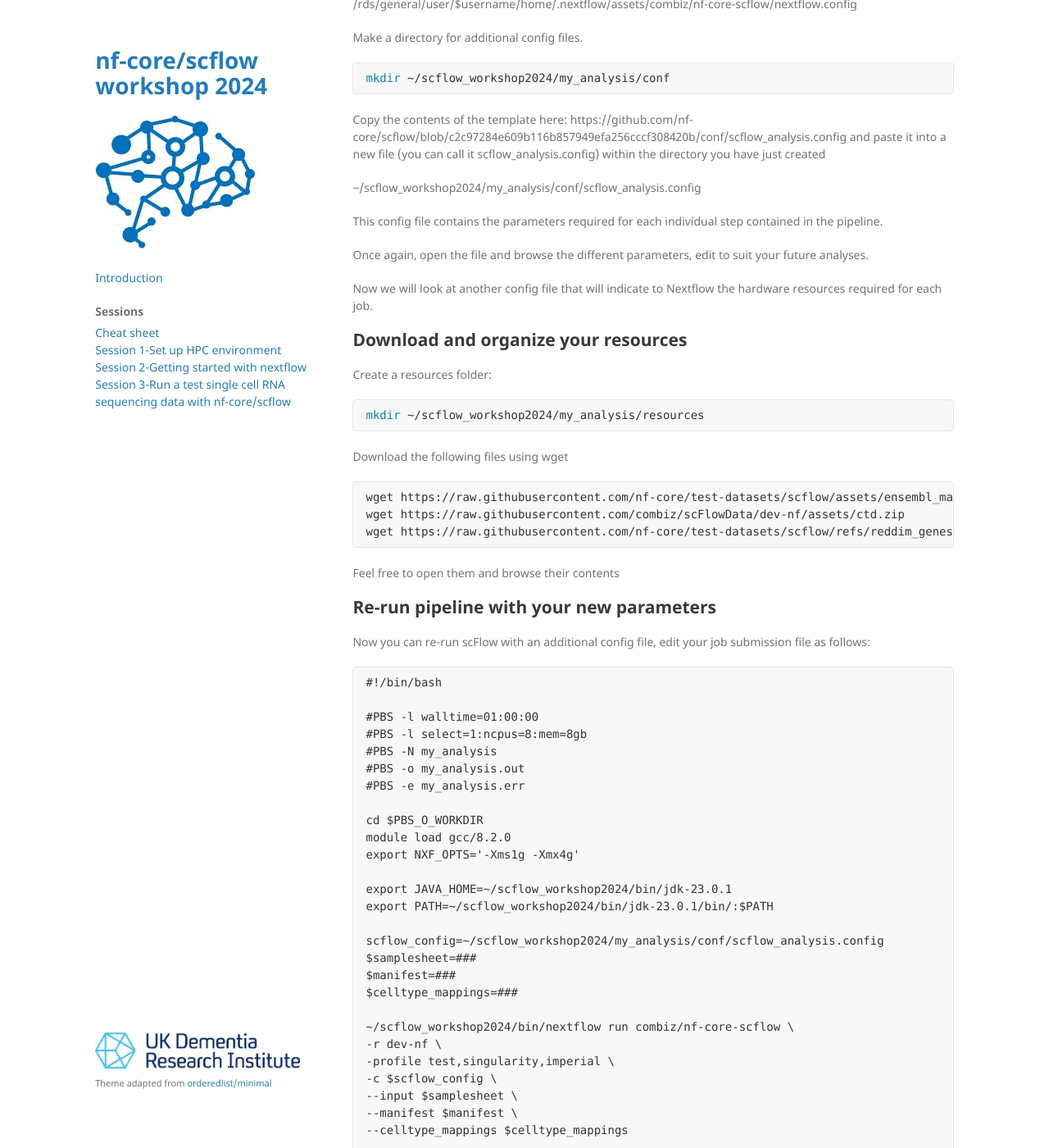
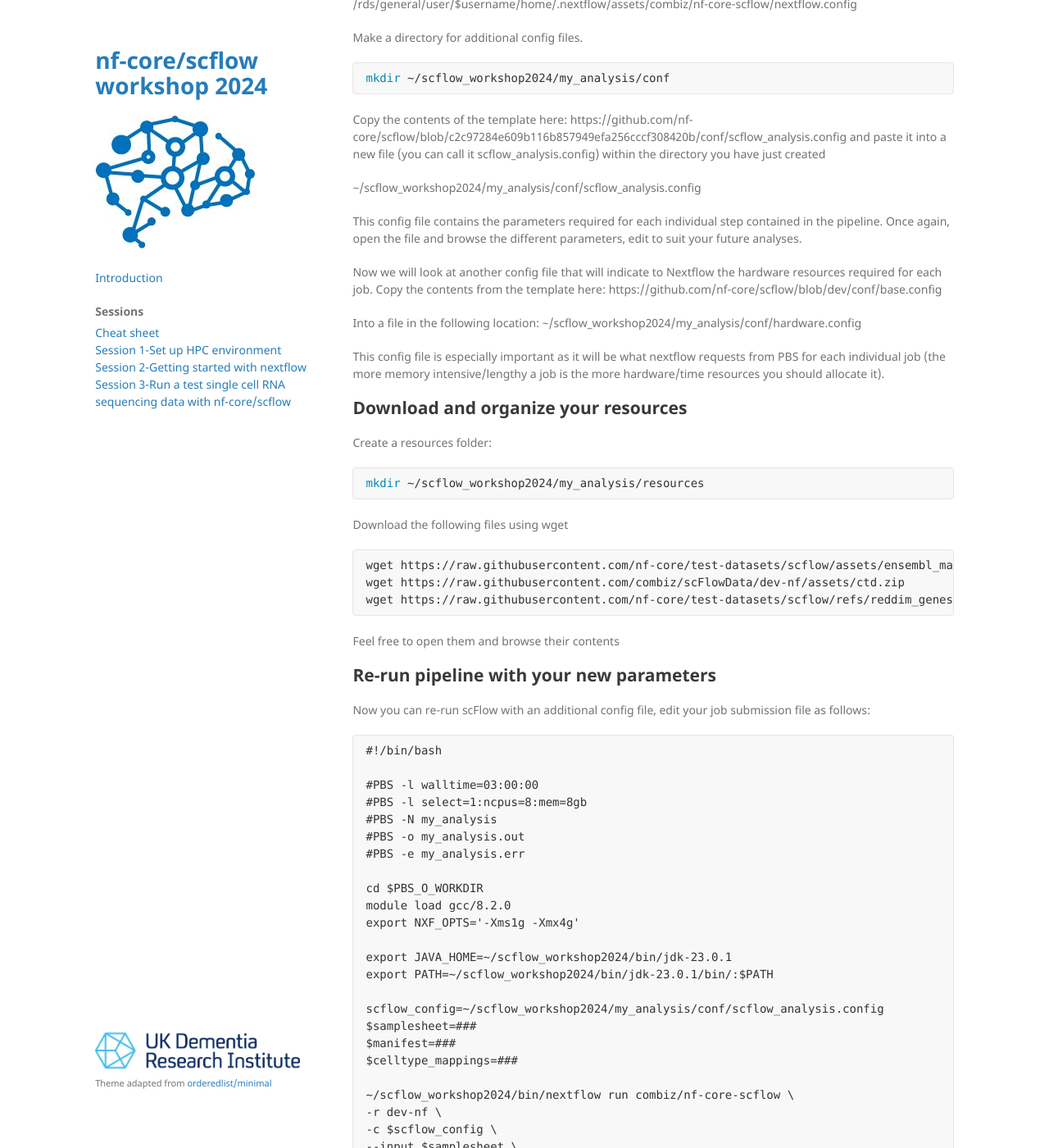
Before and after one commit to nfancy/scflow-workshop2024.github.io, a Jekyll site: the page built from docs/pages/main/session-3.md, in a window 1280 px wide and 1400 px high, scrolled down 764 px. Shown: the whole window at 82% size. Built offline with Jekyll 4.4.1, drawn with Linux system fonts in a browser that asks for light colours; the repository's description, which GitHub fills in, is left out; some of the changed text lies outside the part shown.

Commit message:
Update session-3.md

````diff
--- a/docs/pages/main/session-3.md
+++ b/docs/pages/main/session-3.md
@@ -8,7 +8,6 @@ title: Session 3-Run a test single cell RNA sequencing data with nf-core/scflow
 First things first, at any time during this session you can look at this page for guidance:
 
 https://nf-co.re/scflow/dev/
-
 
 ## Create an analysis directory
 
@@ -49,11 +48,14 @@ Copy the contents of the template here: https://github.com/nf-core/scflow/blob/c
 
 ~/scflow_workshop2024/my_analysis/conf/scflow_analysis.config
 
-This config file contains the parameters required for each individual step contained in the pipeline.
+This config file contains the parameters required for each individual step contained in the pipeline. Once again, open the file and browse the different parameters, edit to suit your future analyses.
 
-Once again, open the file and browse the different parameters, edit to suit your future analyses.
+Now we will look at another config file that will indicate to Nextflow the hardware resources required for each job. Copy the contents from the template here: https://github.com/nf-core/scflow/blob/dev/conf/base.config
 
-Now we will look at another config file that will indicate to Nextflow the hardware resources required for each job.
+Into a file in the following location:
+~/scflow_workshop2024/my_analysis/conf/hardware.config
+
+This config file is especially important as it will be what nextflow requests from PBS for each individual job (the more memory intensive/lengthy a job is the more hardware/time resources you should allocate it).
 
 ## Download and organize your resources
 
@@ -80,7 +82,7 @@ Now you can re-run scFlow with an additional config file, edit your job submissi
 ```
 #!/bin/bash
 
-#PBS -l walltime=01:00:00
+#PBS -l walltime=03:00:00
 #PBS -l select=1:ncpus=8:mem=8gb
 #PBS -N my_analysis
 #PBS -o my_analysis.out
@@ -100,12 +102,10 @@ $celltype_mappings=###
 
 ~/scflow_workshop2024/bin/nextflow run combiz/nf-core-scflow \
 -r dev-nf \
--profile test,singularity,imperial \
 -c $scflow_config \
 --input $samplesheet \
 --manifest $manifest \
 --celltype_mappings $celltype_mappings
-
 ```
 
 This might take a while, whilst it is running you can check the status of the different jobs with the command below:
````
